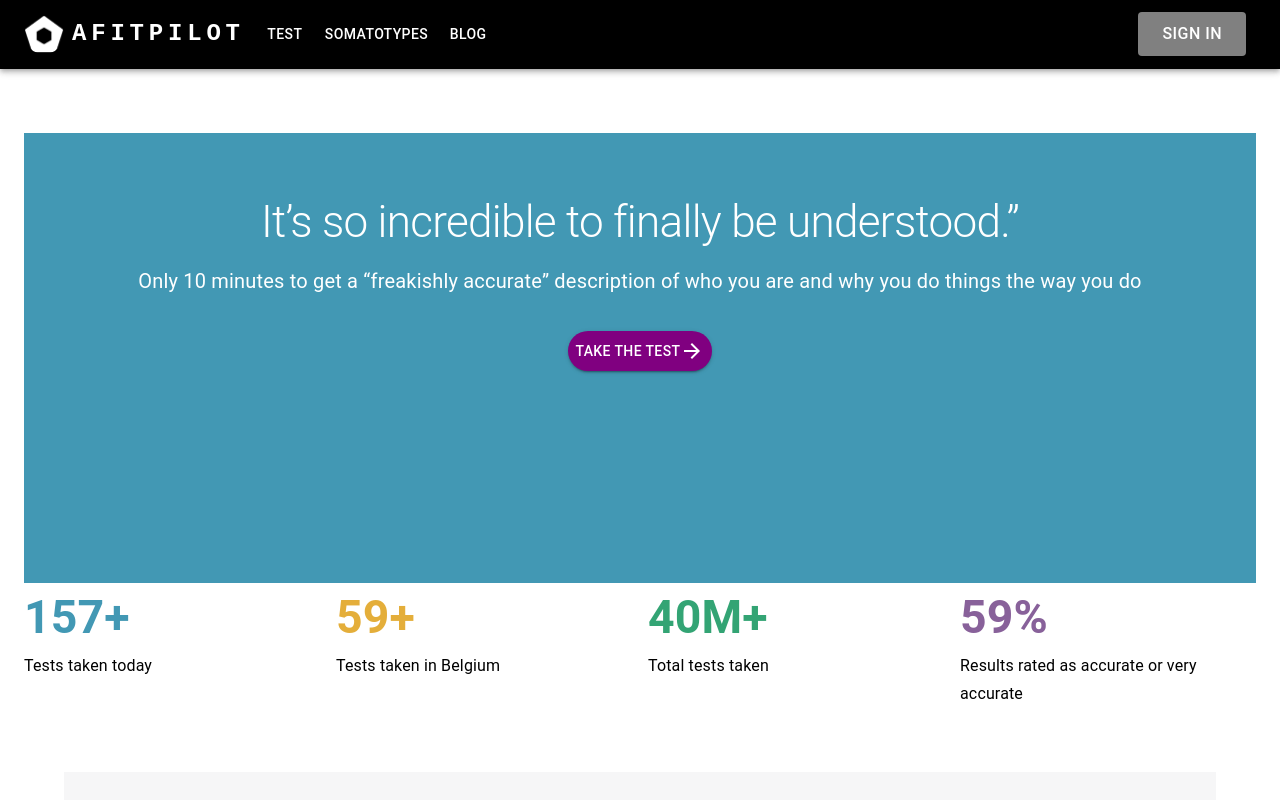
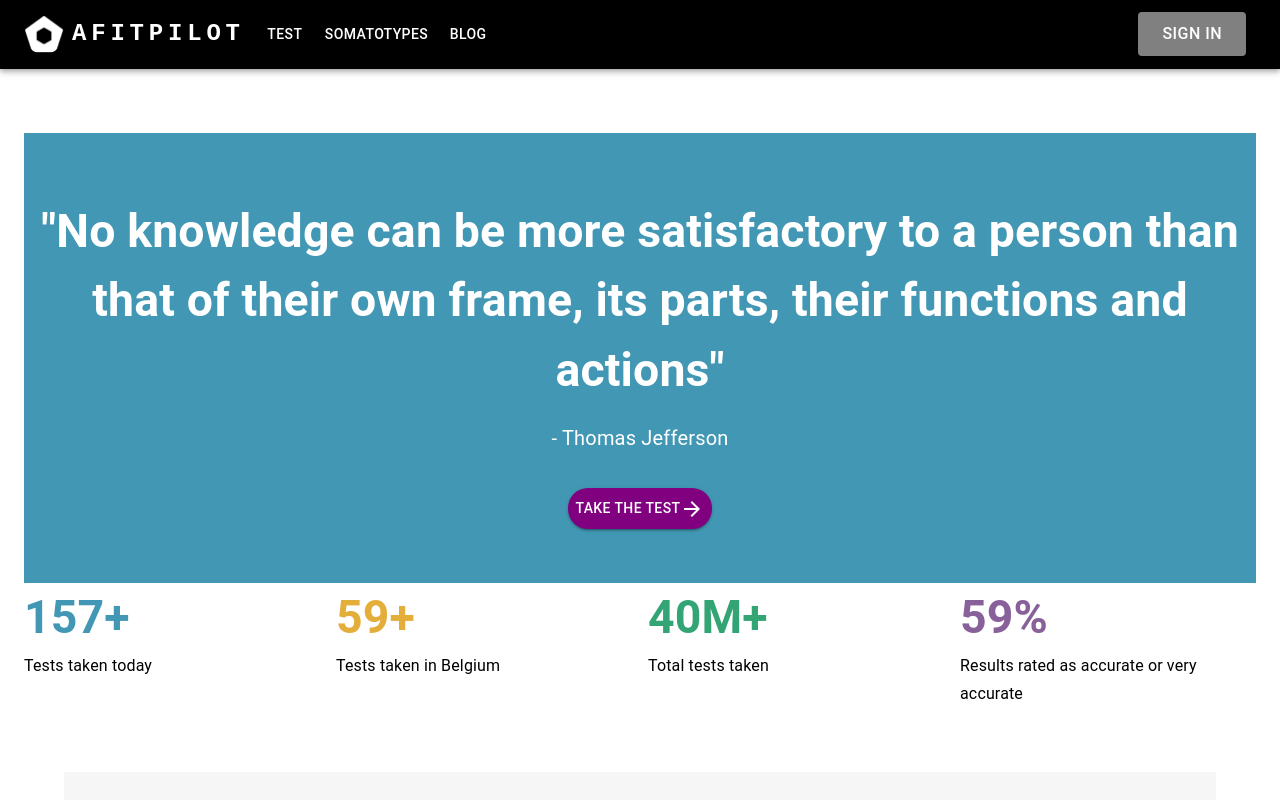
Before and after one commit to walter-clayton/afitpilot-somatotype, a React (Create React App) app in the folder client/: page / in a window 1280 px wide. Shown: the top 800 px of the page. Built offline with nearby package versions, Linux system fonts and the light colour scheme.

Commit message:
Add Quote in Header component

```diff
--- a/client/src/components/CTA/Header.tsx
+++ b/client/src/components/CTA/Header.tsx
@@ -5,13 +5,21 @@ import { Typography, Container } from "@mui/material/";
 import Stack from "@mui/material/Stack";
 import ArrowForwardSharpIcon from "@mui/icons-material/ArrowForwardSharp";
 import { createTheme, ThemeProvider } from "@mui/material/styles";
-import rectangle from "../image/Rectangle 261 (2).svg";
 import { useNavigate } from "react-router-dom";
 
 const theme = createTheme();
 theme.typography.h1 = {
   "@media (min-width:600px)": {
     fontSize: "3rem",
+  },
+  [theme.breakpoints.up("md")]: {
+    fontSize: "2.9rem",
+  },
+};
+theme.typography.h2 = {
+  "@media (min-width:600px)": {
+    fontSize: "2.5rem",
+
   },
   [theme.breakpoints.up("md")]: {
     fontSize: "2.9rem",
@@ -24,9 +32,7 @@ const Header = () => {
     <div>
       <Container maxWidth="xl">
         <CssBaseline />
-        {/* <Grid sx={{margin:0,marginBottom:0,padding:0}}>
-                <img src={rectangle} alt="" />
-                </Grid> */}
+        <ThemeProvider theme={theme}>
           <Grid
             container
             sx={{
@@ -51,16 +57,14 @@ const Header = () => {
                 }}
               >
                 <Typography
-                component="h1"
-                variant="h1"
+                  variant="h2"
                   sx={{
                     color: "white",
                     textAlign: "center",
-                  fontSize: "44px",
                     mb: 2,
                   }}
                 >
-                It’s so incredible to finally be understood.”{" "}
+                  "No knowledge can be more satisfactory to a person than that of their own frame, its parts, their functions and actions"{" "}
                 </Typography>
                 <Typography
                   mb={2}
@@ -72,8 +76,7 @@ const Header = () => {
                     mb: 4,
                   }}
                 >
-                Only 10 minutes to get a “freakishly accurate” description of
-                who you are and why you do things the way you do{" "}
+                  - Thomas Jefferson{" "}
                 </Typography>
                 <Stack>
                   <Button
@@ -94,6 +97,7 @@ const Header = () => {
               </Box>
             </Grid>
           </Grid>
+        </ThemeProvider>
         <ThemeProvider theme={theme}>
           <Box sx={{ flexGrow: 1, display: "flex", alignItems: "center" }}>
             <Grid container spacing={2}>
```
Lines whose indentation alone changed are shown as unchanged.
